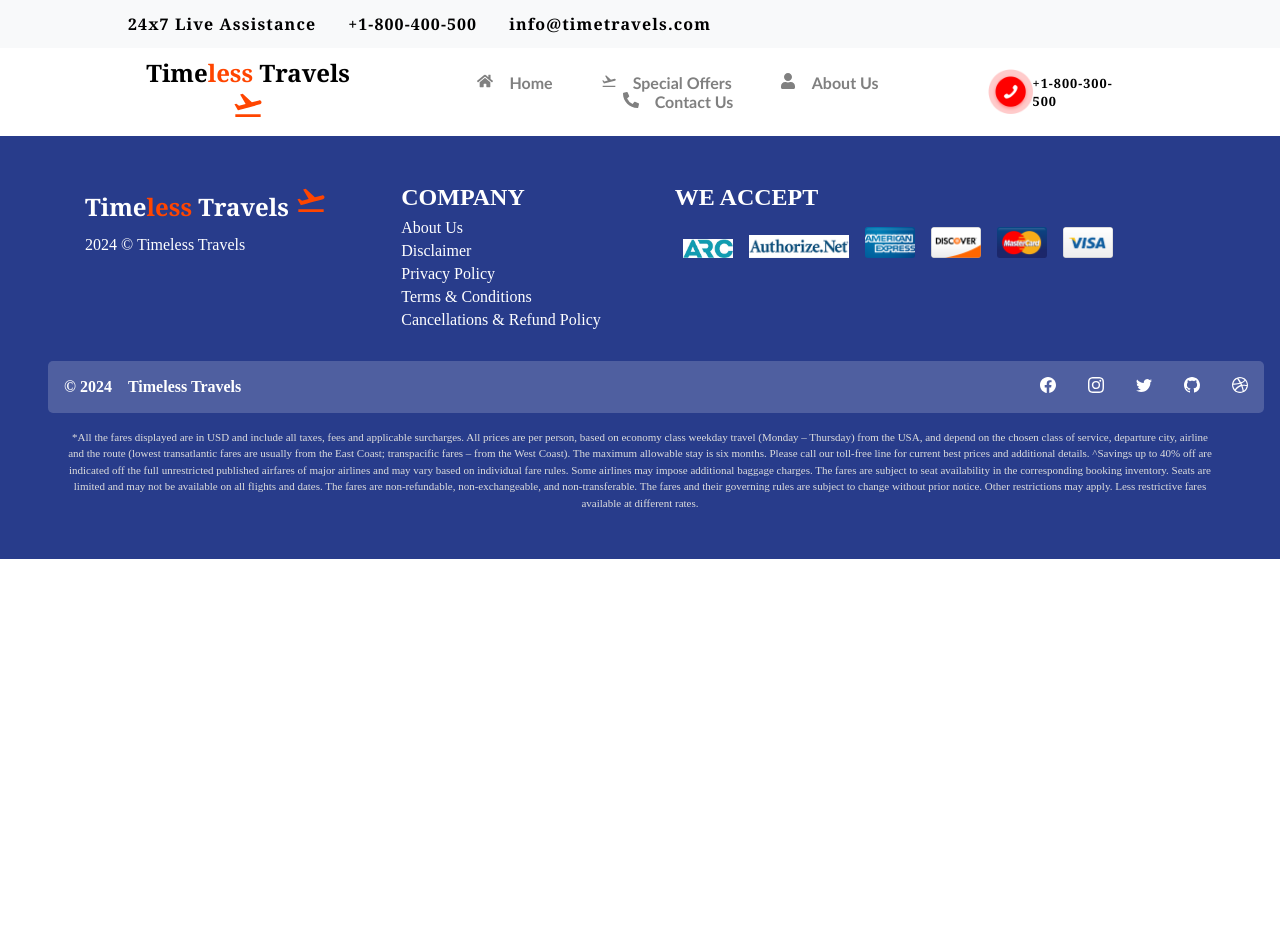
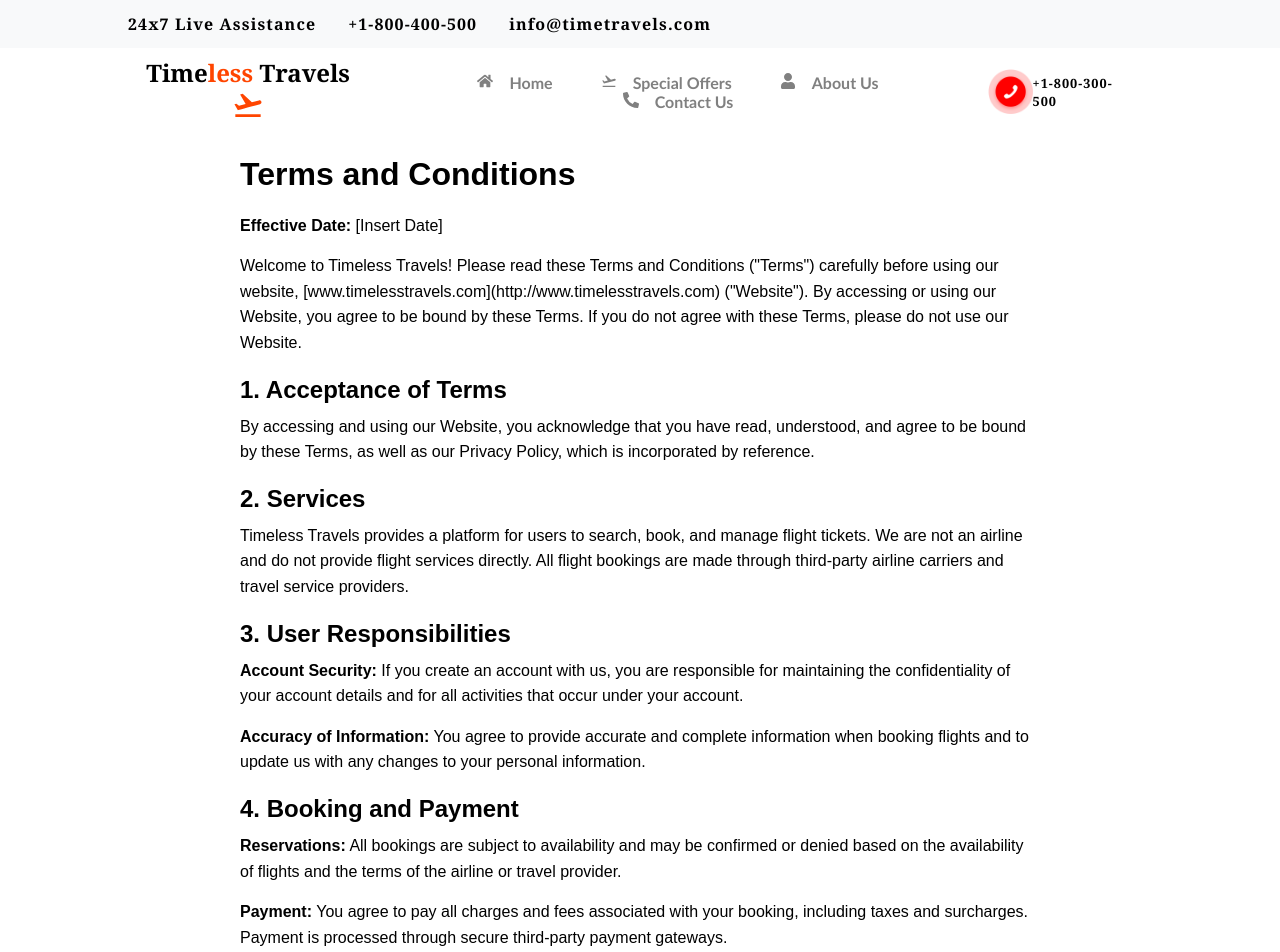
Before and after one commit to rk8287/frontend, a React (Create React App) app: page /term-conditions in a window 1280 px wide. Shown: the top 952 px of the page. Before the commit the page ends 800 px from the top, so only its background shows below. Built offline with nearby package versions, Linux system fonts and the light colour scheme.

Commit message:
final-commit

```diff
--- a/src/App.js
+++ b/src/App.js
@@ -9,6 +9,7 @@ import Cancellation from './pages/Cancellation/Cancellation';
 import Disclaimer from './pages/Disclaimer/Disclaimer';
 import Privacy from './pages/Privacy/Privacy';
 import Contact from './components/Contact/Contact';
+import Term from './pages/TermsandConditions/Term';
 
 
 
@@ -23,6 +24,7 @@ function App() {
         <Route path={'/disclaimer'} element={<Disclaimer/>}/>
         <Route path={'/privacy'} element={<Privacy/>}/>
         <Route path={'/contact'} element={<Contact/>}/>
+        <Route path={'/term-conditions'} element={<Term/>}/>
 
       </Routes>
       <MainFooter/>
--- a/src/pages/Header/Header.jsx
+++ b/src/pages/Header/Header.jsx
@@ -33,12 +33,12 @@ const Header = () => {
 
             <header className='second-header'>
                 <div className="logos">
-                    <h2>Time<span style={{color:"orangered"}}>less</span> Travels <MdFlightTakeoff className='logo-icons'/></h2>
+               <Link style={{color:'black'}} to={'/'}><h2>Time<span style={{color:"orangered"}}>less</span> Travels <MdFlightTakeoff className='logo-icons'/></h2></Link>
                 </div>
 
                 <nav className={`nav-bar ${isMobileMenuOpen ? 'open' : ''}`}>
                     <Link className='link' to="/" onClick={toggleMobileMenu}><FaHome className='center'/>Home</Link>
-                    <Link className='link' to="/special-offers" onClick={toggleMobileMenu}><MdOutlineFlightTakeoff className='center'/>Special Offers</Link>
+                    <Link className='link' to="#special" onClick={toggleMobileMenu}><MdOutlineFlightTakeoff className='center'/>Special Offers</Link>
                     <Link className='link' to="/about" onClick={toggleMobileMenu}><FaUser className='center'/>About Us</Link>
                     <Link className='link' to="/contact" onClick={toggleMobileMenu}><FaPhoneAlt className='center'/>Contact Us</Link>
                 </nav>
--- a/src/pages/Header/header.css
+++ b/src/pages/Header/header.css
@@ -25,6 +25,7 @@
     font-family: Cambria, Cochin, Georgia, Times, 'Times New Roman', serif;
     text-align: center;
     align-items: center;
+    cursor: pointer;
 }
 
 .logo-icons {
--- a/src/pages/MainFooter/MainFooter.jsx
+++ b/src/pages/MainFooter/MainFooter.jsx
@@ -40,7 +40,7 @@ const MainFooter = () => {
               <Footer.Link href="/about">About Us</Footer.Link>
               <Footer.Link href="/disclaimer">Disclaimer</Footer.Link>
               <Footer.Link href="/privacy">Privacy Policy</Footer.Link>
-              <Footer.Link href="#">Terms & Conditions</Footer.Link>
+              <Footer.Link href="/term-conditions">Terms & Conditions</Footer.Link>
               <Footer.Link href="/cancellation">Cancellations & Refund Policy</Footer.Link>
             </Footer.LinkGroup>
           </div>
--- /dev/null
+++ b/src/pages/TermsandConditions/Term.css
@@ -0,0 +1,32 @@
+.term-container {
+    max-width: 800px;
+    margin: 0 auto;
+    padding: 20px;
+    font-family: Arial, sans-serif;
+  }
+
+  .term-container h1 {
+    font-size: 2rem;
+    margin-bottom: 20px;
+  }
+
+  .term-container h2 {
+    font-size: 1.5rem;
+    margin-top: 20px;
+    margin-bottom: 10px;
+  }
+
+  .term-container p {
+    font-size: 1rem;
+    line-height: 1.6;
+    margin-bottom: 15px;
+  }
+
+  .term-container a {
+    color: #ff4b2b;
+    text-decoration: none;
+  }
+
+  .term-container a:hover {
+    text-decoration: underline;
+  }
--- /dev/null
+++ b/src/pages/TermsandConditions/Term.jsx
@@ -0,0 +1,57 @@
+import React from 'react';
+import './Term.css';
+
+const Term = () => {
+  return (
+    <div className="term-container">
+      <h1>Terms and Conditions</h1>
+      <p><strong>Effective Date:</strong> [Insert Date]</p>
+      <p>Welcome to Timeless Travels! Please read these Terms and Conditions ("Terms") carefully before using our website, [www.timelesstravels.com](http://www.timelesstravels.com) ("Website"). By accessing or using our Website, you agree to be bound by these Terms. If you do not agree with these Terms, please do not use our Website.</p>
+
+      <h2>1. Acceptance of Terms</h2>
+      <p>By accessing and using our Website, you acknowledge that you have read, understood, and agree to be bound by these Terms, as well as our Privacy Policy, which is incorporated by reference.</p>
+
+      <h2>2. Services</h2>
+      <p>Timeless Travels provides a platform for users to search, book, and manage flight tickets. We are not an airline and do not provide flight services directly. All flight bookings are made through third-party airline carriers and travel service providers.</p>
+
+      <h2>3. User Responsibilities</h2>
+      <p><strong>Account Security:</strong> If you create an account with us, you are responsible for maintaining the confidentiality of your account details and for all activities that occur under your account.</p>
+      <p><strong>Accuracy of Information:</strong> You agree to provide accurate and complete information when booking flights and to update us with any changes to your personal information.</p>
+
+      <h2>4. Booking and Payment</h2>
+      <p><strong>Reservations:</strong> All bookings are subject to availability and may be confirmed or denied based on the availability of flights and the terms of the airline or travel provider.</p>
+      <p><strong>Payment:</strong> You agree to pay all charges and fees associated with your booking, including taxes and surcharges. Payment is processed through secure third-party payment gateways.</p>
+
+      <h2>5. Cancellations and Refunds</h2>
+      <p><strong>Cancellations:</strong> Cancellations are subject to the terms and conditions of the airline or travel provider. Please review their policies carefully before booking.</p>
+      <p><strong>Refunds:</strong> Refunds for canceled bookings are handled according to the policies of the airline or travel provider. Timeless Travels does not guarantee refunds and will not be liable for any losses or damages resulting from cancellations.</p>
+
+      <h2>6. Changes to Bookings</h2>
+      <p>Changes to bookings may be subject to additional fees and are subject to the terms and conditions of the airline or travel provider. Please contact their customer service for assistance.</p>
+
+      <h2>7. Limitations of Liability</h2>
+      <p>Timeless Travels is not liable for any direct, indirect, incidental, consequential, or punitive damages arising from the use of or inability to use our Website or services. This includes, but is not limited to, damages for lost profits, business interruptions, or any other loss arising from the use of our services.</p>
+
+      <h2>8. Intellectual Property</h2>
+      <p>All content on our Website, including text, graphics, logos, and software, is the property of Timeless Travels or its content suppliers and is protected by intellectual property laws. You may not reproduce, distribute, or use any content from our Website without prior written consent.</p>
+
+      <h2>9. Links to Third-Party Sites</h2>
+      <p>Our Website may contain links to third-party websites. These links are provided for convenience only, and Timeless Travels does not endorse or assume any responsibility for the content or practices of these third-party sites.</p>
+
+      <h2>10. Governing Law</h2>
+      <p>These Terms are governed by and construed in accordance with the laws of [Your Jurisdiction]. Any disputes arising under or in connection with these Terms shall be resolved in the courts of [Your Jurisdiction].</p>
+
+      <h2>11. Modifications to Terms</h2>
+      <p>Timeless Travels reserves the right to modify these Terms at any time. Changes will be effective when posted on our Website. Your continued use of our Website constitutes acceptance of the updated Terms.</p>
+
+      <h2>12. Contact Us</h2>
+      <p>If you have any questions about these Terms, please contact us at:</p>
+      <p><strong>Timeless Travels</strong><br />
+        Email: <a href="mailto:info@timelesstravels.com">info@timelesstravels.com</a><br />
+        Phone: [Insert Phone Number]<br />
+        Address: [Insert Address]</p>
+    </div>
+  );
+}
+
+export default Term;
```
